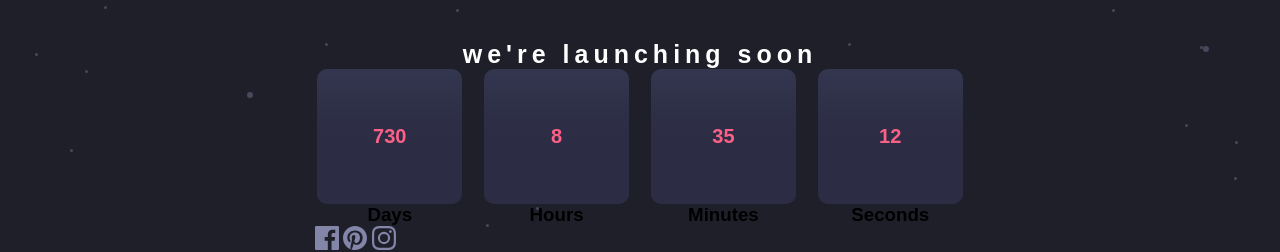
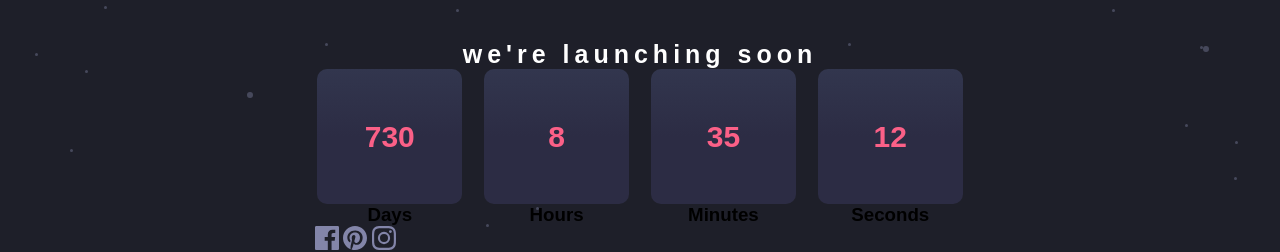
Before and after one commit to Marcraphael12/Launch-countdown-timer, a React (Create React App) app: page / in a window 1280 px wide. Shown: the part 253-505 px from the top of the page. Built offline with nearby package versions, Linux system fonts and the light colour scheme.

Commit message:
App: modify in-width and fontsize for countDown

```diff
--- a/src/App.scss
+++ b/src/App.scss
@@ -68,14 +68,14 @@ body {
             align-items: center;
 
             >p {
-              min-width: 75px;
+              min-width: 70px;
               width: 100%;
               max-width: 145px;
               min-height: 64px;
               height: calc(100vw - 340px);
               max-height: 135px;
               color: $Soft-red;
-              font-size: 20px;
+              font-size: 30px;
               font-weight: 700;
               display: flex;
               justify-content: center;
```
